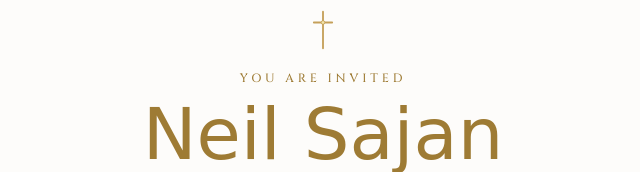
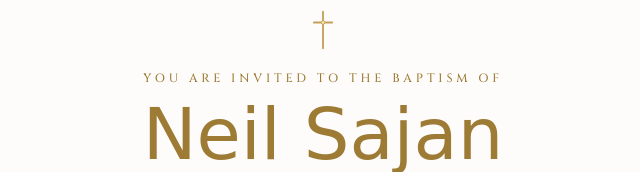
Before and after one commit to Queenay/neilbaptism, a plain HTML site: page index.html in a window 1280 px wide. Shown: the part 272-444 px from the top of the page, without its empty margins (317-957 px from the left). Drawn offline with nearby package versions, Linux system fonts and the light colour scheme; a web font is replaced by a local one.

Commit message:
Update invitation text in index.html

```diff
--- a/index.html
+++ b/index.html
@@ -213,7 +213,7 @@
     <circle cx="18" cy="15" r="2.2" fill="#F3E5AB" stroke="#C5A059" stroke-width="1"/>
   </svg>
   <p class="font-display text-[11px] sm:text-xs tracking-[0.32em] uppercase text-gold-dark font-medium">
-    You are invited
+    You are invited to the baptism of
   </p>
   <h2 class="font-script text-6xl sm:text-7xl text-gold-dark py-3 leading-[1.35]">Neil Sajan</h2>
   <button
```
